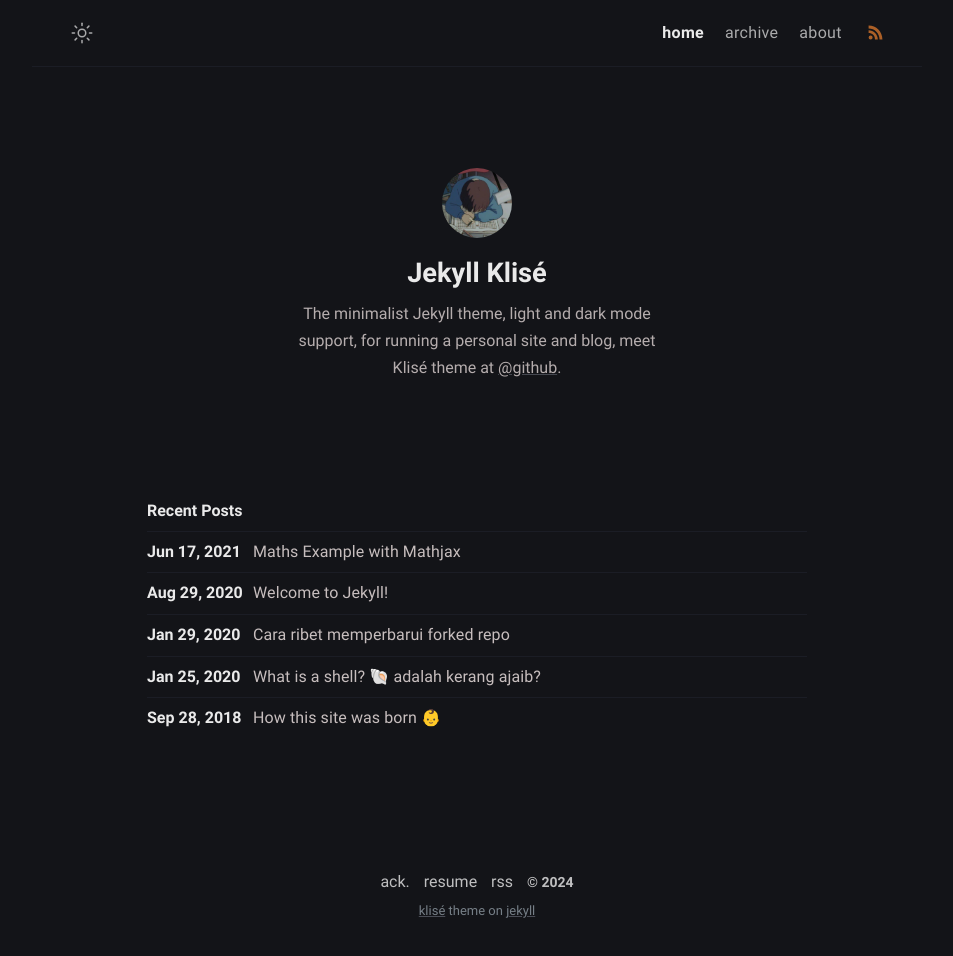
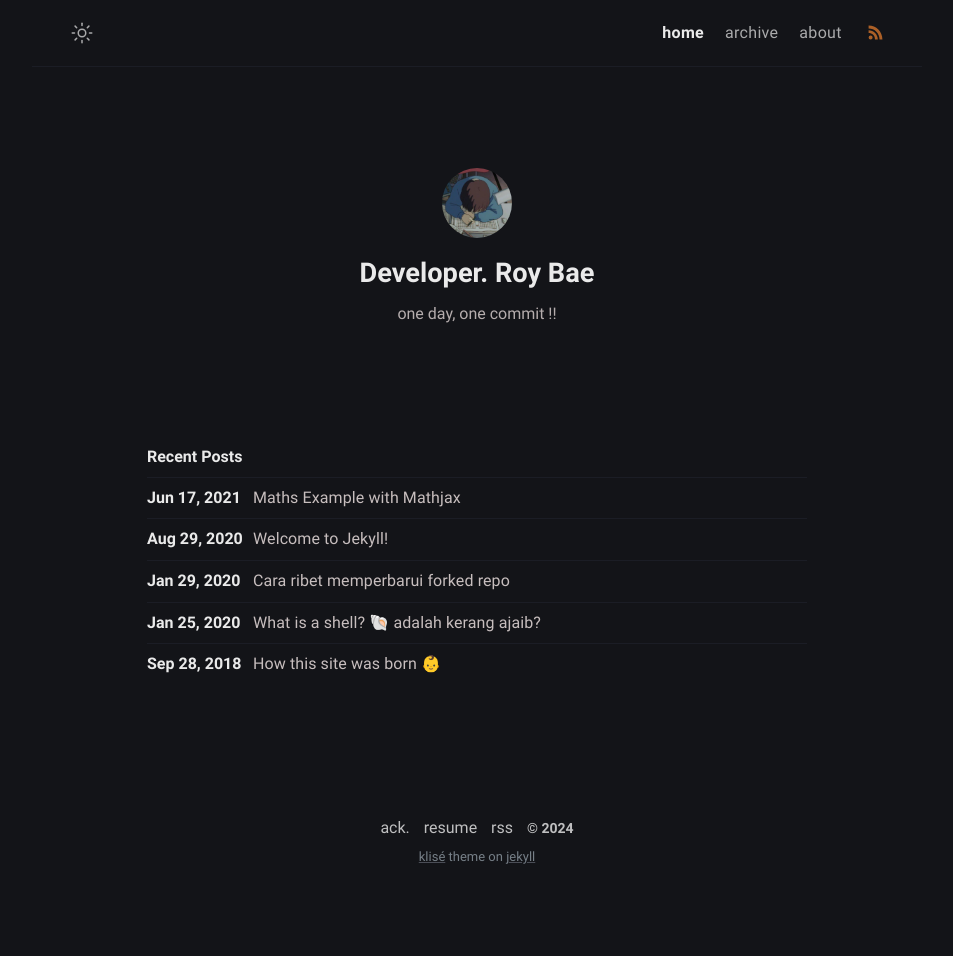
Before and after one commit to khbae-dev/khbae-dev.github.io, a Jekyll site: the page built from index.md, in a window 1280 px wide. Shown: the whole page, without its empty margins (163-1116 px from the left). Built offline with Jekyll 4.4.1, drawn with Linux system fonts in a browser that asks for light colours; after the commit the page ends 902 px from its top, so only the background shows below that.

Commit message:
docs update config

```diff
--- a/_config.yml
+++ b/_config.yml
@@ -4,19 +4,18 @@ description: >- # site description
   He's writing in Bahasa about web technology and experience as a journal
   for documentation things that he learned, meet him <a href="https://github.com/piharpi" target="_blank" rel="noopener">@github</a>.
 lang: en-US # default lang
-timezone: Asia/Jakarta # set your timezone
+timezone: Asia/Seoul # set your timezone
 image: assets/img/ogp.png # This image used for Open Graph more info https://ogp.me/
 repo: https://github.com/piharpi/jekyll-klise # site repo [optional]
 mode: dark # default theme "dark" | "light"
 
 # Profile settings
 author:
-  name: Jekyll Klisé # author name
+  name: Developer. Roy Bae # author name
   bio: >- # tell to the world
-    The minimalist Jekyll theme, light and dark mode support, for running a personal site and blog,
-    meet Klisé theme at <a href="https://github.com/piharpi/jekyll-klise" target="_blank" rel="noopener">@github</a>.
-  username: username # general username
-  github: github_username # github username
+    one day, one commit !!
+  username: Roy Bae # general username
+  github: Rot Bae # github username
   twitter: twitter_username # twitter username
   facebook: facebook_username # facebook username
   email: your-email@email.com # email adress
```
